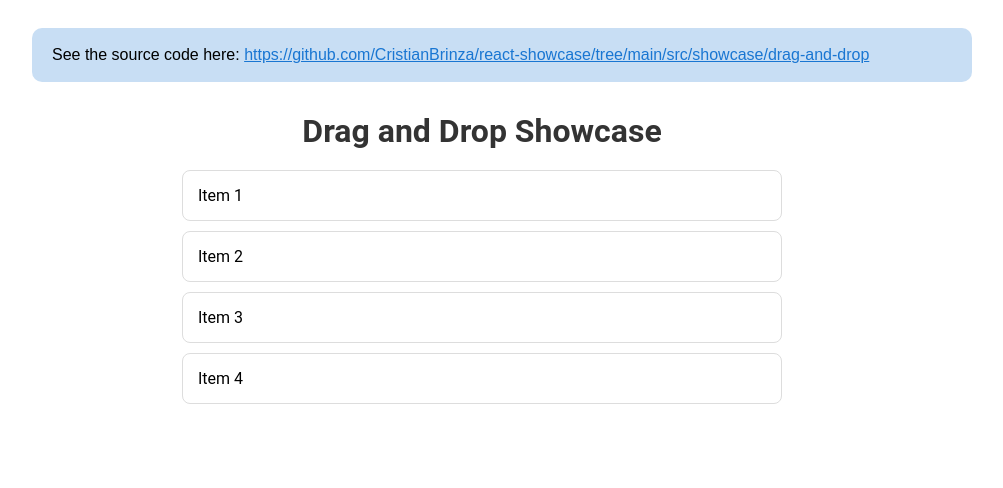
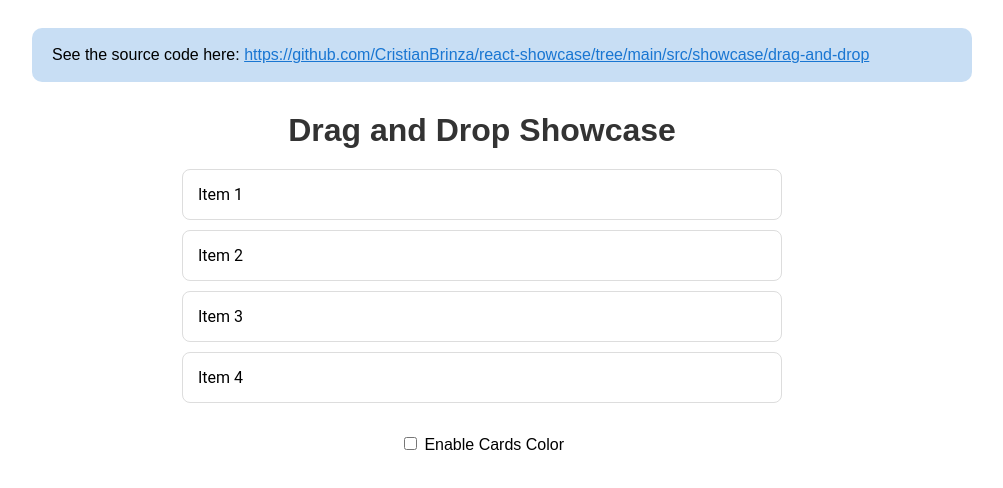
Before and after one commit to CristianBrinza/react-showcase, a React (Create React App) app: page /drag-and-drop in a window 1280 px wide. Shown: the top 488 px of the page, without its empty margins (158-1161 px from the left). Built offline with nearby package versions, Linux system fonts and the light colour scheme.

Commit message:
Update Drag and Drop showcase

```diff
--- a/src/showcase/drag-and-drop/DragAndDrop.module.css
+++ b/src/showcase/drag-and-drop/DragAndDrop.module.css
@@ -4,12 +4,25 @@
     max-width: 900px;
     margin: 0 auto;
     padding: 20px;
+    font-family: 'Source Sans Pro', sans-serif;
 }
 
 h1 {
     text-align: center;
     color: #333;
-    font-family: 'Roboto', sans-serif;
+}
+
+.checkboxContainer{
+    display: flex;
+    width: 100%;
+    align-items: center;
+    justify-content: center;
+    margin-top: 20px;
+
+}
+
+.checkboxContainer input{
+    margin-top: 4px;
 }
 
 .dragList {
--- a/src/showcase/drag-and-drop/DragAndDrop.tsx
+++ b/src/showcase/drag-and-drop/DragAndDrop.tsx
@@ -1,47 +1,36 @@
-// src/drag-and-drop/DragAndDrop.tsx
-
-import React, { useState, useRef} from 'react';
+import React, { useState, useRef } from 'react';
 import styles from './DragAndDrop.module.css';
 import SourceCode from "../../components/source-code/SourceCode";
 
 interface Item {
     id: number;
     text: string;
+    color?: string;
 }
 
 const initialItems: Item[] = [
-    { id: 1, text: 'Item 1' },
-    { id: 2, text: 'Item 2' },
-    { id: 3, text: 'Item 3' },
-    { id: 4, text: 'Item 4' },
+    { id: 1, text: 'Item 1', color: '#ff00002e' },
+    { id: 2, text: 'Item 2', color: '#0048ff2e' },
+    { id: 3, text: 'Item 3', color: '#ff00fb2e' },
+    { id: 4, text: 'Item 4', color: '#00ffb72e' },
 ];
 
 const DragAndDrop: React.FC = () => {
     const [items, setItems] = useState<Item[]>(initialItems);
+    const [useBackgroundColor, setUseBackgroundColor] = useState<boolean>(false);
 
     // Refs to keep track of dragged items
     const dragItem = useRef<number | null>(null);
     const dragOverItem = useRef<number | null>(null);
 
-    /**
-     * Handles the drag start event.
-     * @param position - The index of the item being dragged.
-     */
     const handleDragStart = (position: number) => {
         dragItem.current = position;
     };
 
-    /**
-     * Handles the drag enter event.
-     * @param position - The index of the item being hovered over.
-     */
     const handleDragEnter = (position: number) => {
         dragOverItem.current = position;
     };
 
-    /**
-     * Handles the drag end event and updates the items array.
-     */
     const handleDragEnd = () => {
         const newItems = [...items];
         const draggedItemContent = newItems[dragItem.current!];
@@ -55,18 +44,17 @@ const DragAndDrop: React.FC = () => {
         dragOverItem.current = null;
     };
 
-    /**
-     * Prevents the default behavior of the drag over event.
-     * @param e - The drag over event.
-     */
     const handleDragOver = (e: React.DragEvent<HTMLDivElement>) => {
         e.preventDefault();
     };
 
+    const toggleBackgroundColor = () => {
+        setUseBackgroundColor((prev) => !prev);
+    };
+
     return (
         <div className={styles.container}>
-
-            <SourceCode link="https://github.com/CristianBrinza/react-showcase/tree/main/src/showcase/drag-and-drop"/>
+            <SourceCode link="https://github.com/CristianBrinza/react-showcase/tree/main/src/showcase/drag-and-drop" />
 
             <h1>Drag and Drop Showcase</h1>
             <div className={styles.dragList}>
@@ -79,10 +67,23 @@ const DragAndDrop: React.FC = () => {
                         onDragEnter={() => handleDragEnter(index)}
                         onDragOver={handleDragOver}
                         onDragEnd={handleDragEnd}
+                        // Conditionally apply the background color if the checkbox is checked
+                        style={{ backgroundColor: useBackgroundColor ? item.color || '#fff' : '#fff' }}
                     >
                         {item.text}
                     </div>
                 ))}
+                {/* Checkbox to toggle background color */}
+                <div className={styles.checkboxContainer}>
+                    <label>
+                        <input
+                            type="checkbox"
+                            checked={useBackgroundColor}
+                            onChange={toggleBackgroundColor}
+                        />
+                        &nbsp;Enable Cards Color
+                    </label>
+                </div>
             </div>
         </div>
     );
```
